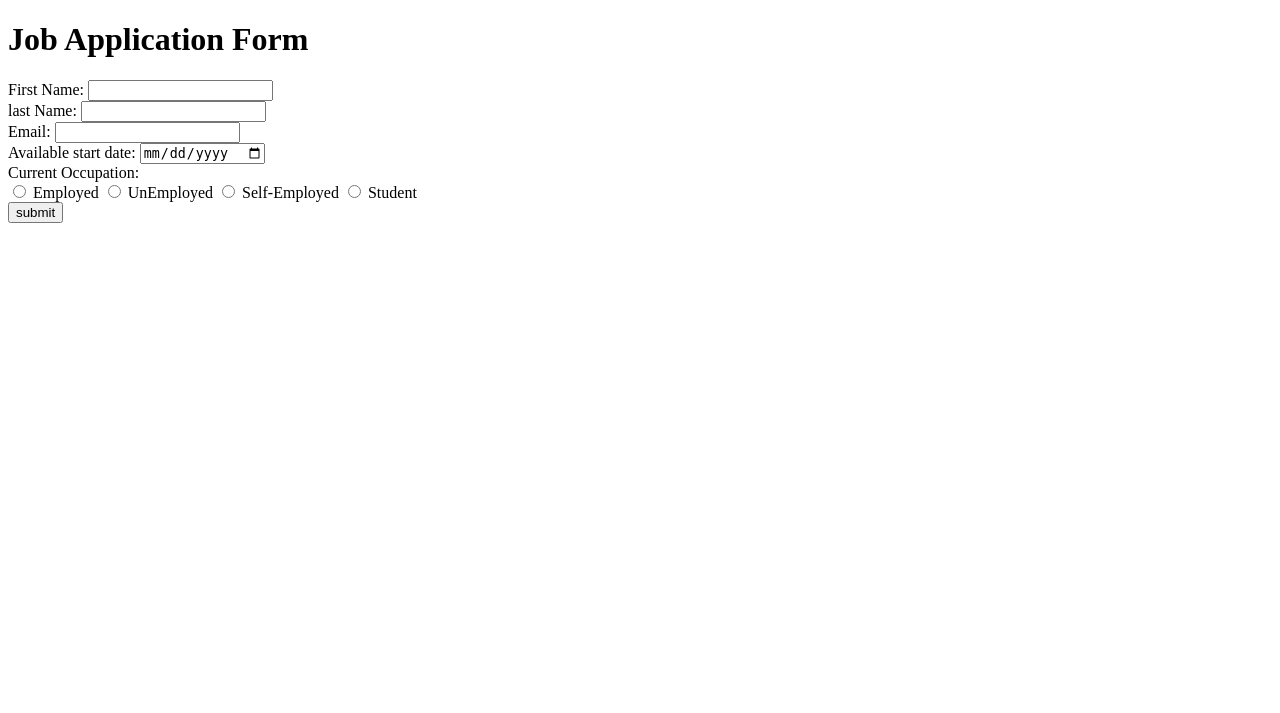
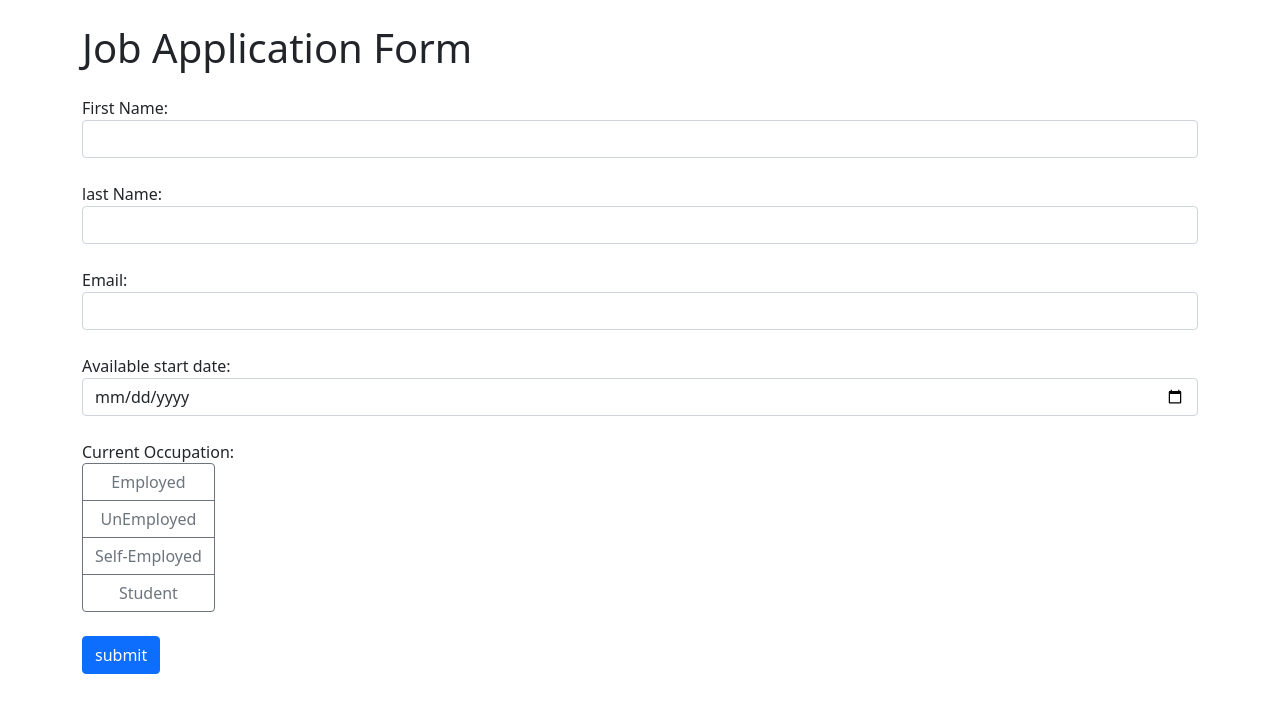
Before and after one commit to jobijoseph06/website_flask, a Flask app: page / in a window 1280 px wide. Shown: the top 713 px of the page. Run offline with Flask 3, Linux system fonts and the light colour scheme.

Commit message:
improved the frontend

```diff
--- a/templates/index.html
+++ b/templates/index.html
@@ -3,39 +3,48 @@
     <head>
         <meta charset="utf-8">
         <meta name="viewport" content="width=device-width, initial-scale=1, shrink-to-fit=no">
+        <link rel="stylesheet" href="https://cdn.jsdelivr.net/npm/bootstrap@5.1.3/dist/css/bootstrap.min.css">
+
     </head>
     <body>
-        <h1>Job Application Form</h1>
-        <div>
+        <div class="container">
+
+            <h1 class="mt-4 mb-4">Job Application Form</h1>
+            <form>
+                <div class="form-group mb-4">
                     <label for="name">First Name:</label>
-            <input type="text" id="name" name="name" required>
+                    <input class="form-control" type="text" id="name" name="name" required>
                 </div>
-        <div>
+                <div class="form-group mb-4">
                     <label>last Name:</label>
-            <input type="text">
+                    <input class="form-control" type="text">
                 </div>
-        <div>
+                <div class="form-group mb-4">
                     <label for="email" >Email:</label>
-            <input type="text" id="email">
+                    <input class="form-control" type="text" id="email">
                 </div>
-        <div>
+                <div class="form-group mb-4">
                     <label for="date">Available start date:</label>
-            <input type="date" id="date" name="date" required>
+                    <input class="form-control" type="date" id="date" name="date" required>
+                </div>
+
+                <div class="form-group mb-4">
+                    <label>Current Occupation: </label><br>
+                    <div class="btn-group-vertical" id="occupation">
+                        <input class="btn-check form-control" type="radio" id="employed" name="occupation" required>
+                        <label class="btn btn-outline-secondary" for="employed">Employed</label>
+                        <input class="btn-check form-control" type="radio" id="unemployed" name="occupation" required>
+                        <label  class="btn btn-outline-secondary" for="unemployed">UnEmployed</label>
+                        <input class="btn-check form-control" type="radio" id="self-employed" name="occupation" required>
+                        <label  class="btn btn-outline-secondary" for="self-employed">Self-Employed</label>
+                        <input class="btn-check form-control" type="radio" id="student" name="occupation" required>
+                        <label  class="btn btn-outline-secondary" for="student">Student</label>
                     </div>
                 </div>
-        <div>
-            <label>Current Occupation: </label><br>
-            <div id="occupation">
-                <input type="radio" id="employed" name="occupation" required>
-                <label for="employed">Employed</label>
-                <input type="radio" id="unemployed" name="occupation" required>
-                <label for="unemployed">UnEmployed</label>
-                <input type="radio" id="self-employed" name="occupation" required>
-                <label for="self-employed">Self-Employed</label>
-                <input type="radio" id="student" name="occupation" required>
-                <label for="student">Student</label>
+                <button class="btn btn-primary mb-4">submit</button>
+            </form>
         </div>
-        </div>
-        <button>submit</button>
+    <script src="https://code.jquery.com/jquery-3.6.0.min.js"></script>
+    <script src="https://cdn.jsdelivr.net/npm/bootstrap@5.1.3/dist/js/bootstrap.min.js"></script>
     </body>
 </html>
```
Lines whose indentation alone changed are shown as unchanged.
